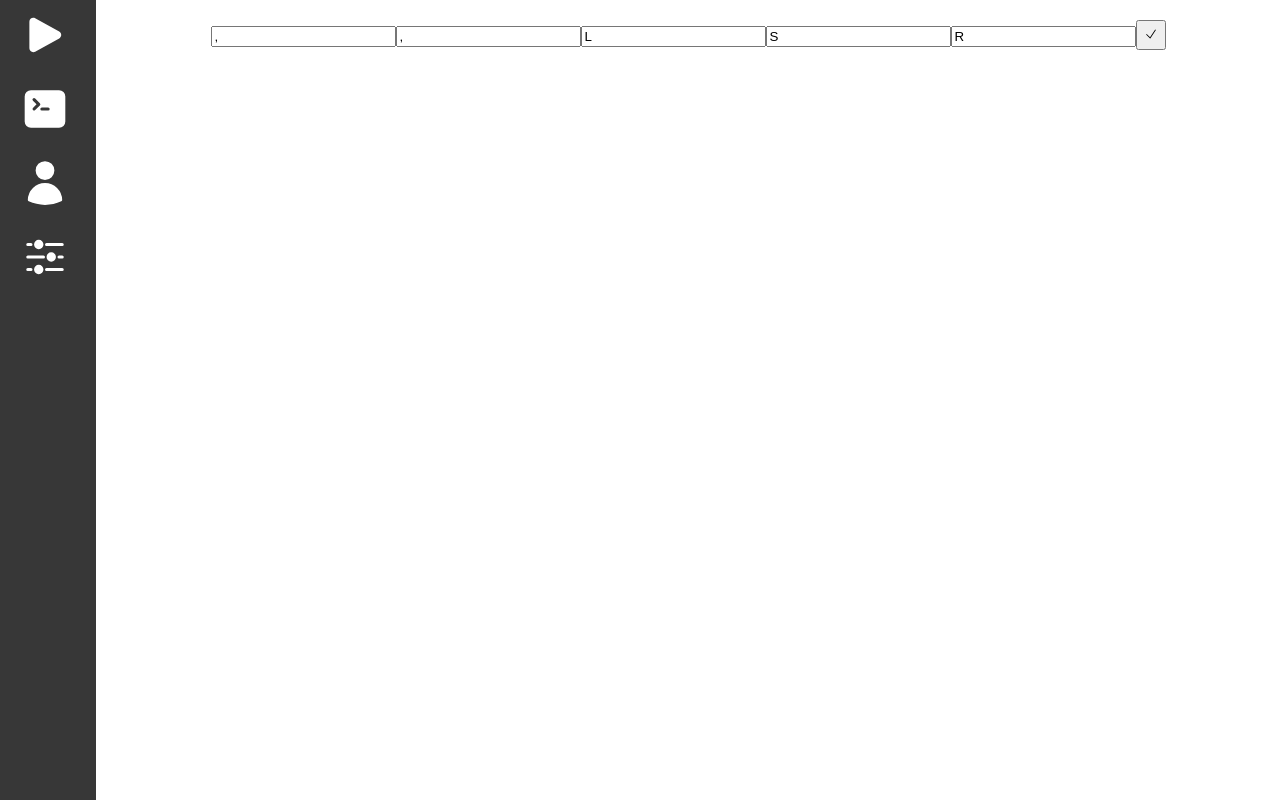
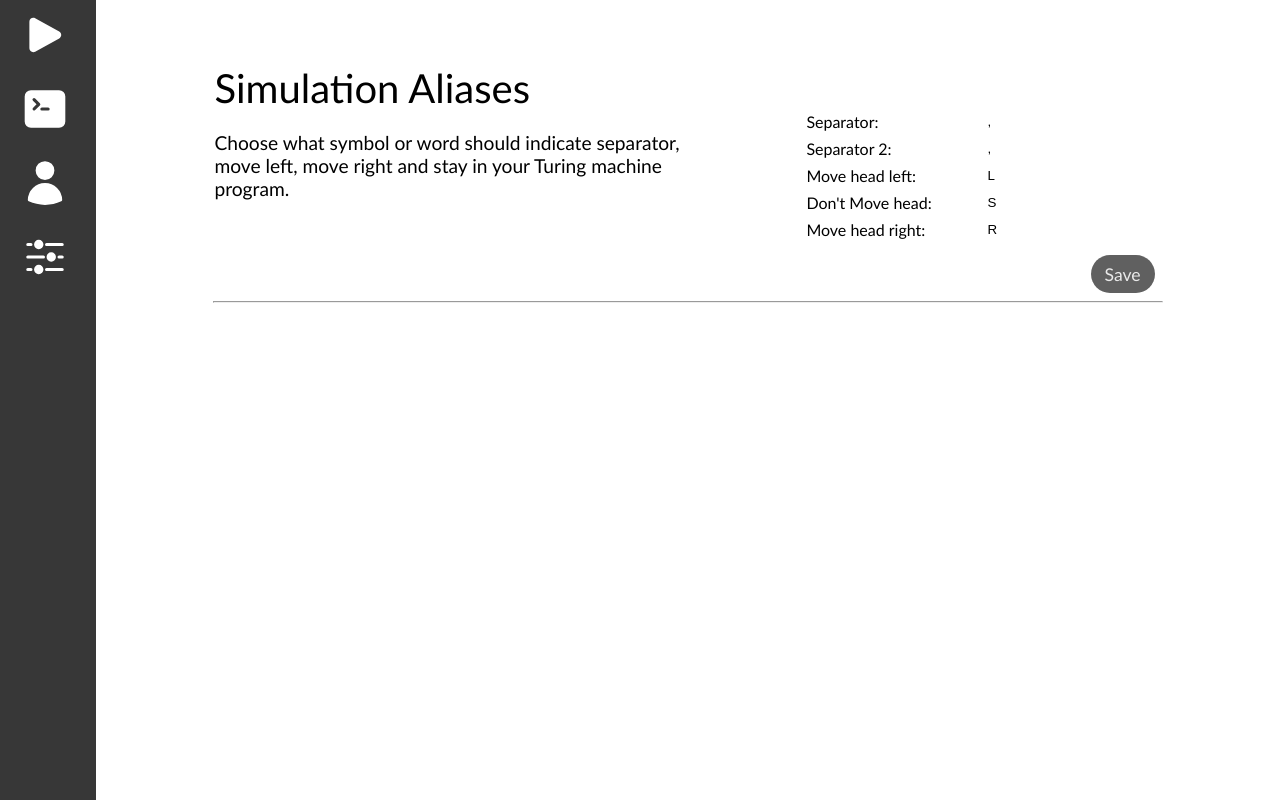
Before and after one commit to Haranana/Turing-Machine-Simulator-Frontend, a React (Vite) app: page /settings in a window 1280 px wide. Built offline with nearby package versions, Linux system fonts and the light colour scheme.

Commit message:
updated settings visuals

```diff
--- a/src/pages/SettingsPage.tsx
+++ b/src/pages/SettingsPage.tsx
@@ -4,10 +4,6 @@ import {useSimulationAliases} from '../features/SimulationAliases/simulationAlia
 import type {AliasesFields} from '../features/SimulationAliases/simulationAliases'
 import {CheckIcon} from "@heroicons/react/24/solid"
 import { useRef } from 'react';
-
-
-
-
 
 export default  function SettingsPage() {
 
@@ -36,6 +32,9 @@ export default  function SettingsPage() {
         let rightRefValue = rightRef.current?.value;
         rightRefValue = rightRefValue === undefined? right : rightRefValue as string;
 
+
+        sep2RefValue = sep1RefValue // ! currently API only accepts 1 separator, change when API is updated
+
         const newValues : AliasesFields = {
             sep1: sep1RefValue,
             sep2: sep2RefValue,
@@ -49,17 +48,44 @@ export default  function SettingsPage() {
         console.log(sep1);
     }
 
+    return(
+        <div>
+            <div className='settings-segment'>
+                <div className='settings-segment-text'>
+                    <p className='settings-segment-text-title'>Simulation Aliases</p>
+                    <p className='settings-segment-text-description'>Choose what symbol or word should indicate separator, move left, move right and stay in your Turing machine program.</p>
+                </div>
+                <div className='simulation-aliases'>
+                    <div className='settings-text-field-row'>
+                        <label className="settings-text-field-label" htmlFor='sep1-alias' >Separator:</label>
+                        <input ref={sep1Ref} className="settings-text-field sep1-text-field" type="text" name="sep1-alias" maxLength={10} id="sep1-alias" defaultValue={sep1}/>
+                    </div>
 
-    return(
-        <div className="page">
-            <div className='simulation-aliases'>
-                <input ref={sep1Ref} className="settings-text-field sep1-text-field" type="text" name="sep1-alias" id="sep1-alias" defaultValue={sep1}/>
-                <input ref={sep2Ref} className="settings-text-field sep2-text-field" type="text" name="sep2-alias" id="sep2-alias" defaultValue={sep2}/>
-                <input ref={leftRef} className="settings-text-field left-text-field" type="text" name="left-alias" id="left-alias" defaultValue={left}/>
-                <input ref={stayRef} className="settings-text-field stay-text-field" type="text" name="stay-alias" id="stay-alias" defaultValue={stay}/>
-                <input ref={rightRef} className="settings-text-field right-text-field" type="text" name="right-alias" id="right-alias" defaultValue={right}/>
-                <button className='save-simulation-aliases' onClick={saveSimulationAliases} ><CheckIcon></CheckIcon></button>
+                    <div className='settings-text-field-row'>
+                        <label className="settings-text-field-label" htmlFor='sep2-alias'>Separator 2:</label>
+                        <input ref={sep2Ref} className="settings-text-field sep2-text-field" type="text" name="sep2-alias" maxLength={10}  id="sep2-alias" defaultValue={sep2}/>
+                    </div>
+
+                    <div className='settings-text-field-row'>
+                        <label className="settings-text-field-label" htmlFor='left-alias'>Move head left:</label>
+                        <input ref={leftRef} className="settings-text-field left-text-field" type="text" name="left-alias" maxLength={10}  id="left-alias" defaultValue={left}/>
+
+                    </div>
+                    <div className='settings-text-field-row'>
+                        <label className="settings-text-field-label" htmlFor='stay-alias'>Don't Move head:</label>
+                        <input ref={stayRef} className="settings-text-field stay-text-field" type="text" name="stay-alias" maxLength={10}  id="stay-alias" defaultValue={stay}/>
+
+                    </div>
+                    <div className='settings-text-field-row'>
+                        <label className="settings-text-field-label" htmlFor='right-alias'>Move head right:</label>
+                        <input ref={rightRef} className="settings-text-field right-text-field" type="text" name="right-alias" maxLength={10}  id="right-alias" defaultValue={right}/>
+
+                    </div>
+                    <button className='save-simulation-aliases' onClick={saveSimulationAliases} >Save</button>
+                </div>
             </div>
+
+            <hr className='line-separator'></hr>
         </div>
     );
 }
--- a/src/pages/setting-page.css
+++ b/src/pages/setting-page.css
@@ -1,4 +1,76 @@
+.settings-segment{
+    display: flex;
+    flex-direction: row;
+    margin-top: 8vh;
+}
+
+.settings-segment-text{
+    padding-top: 0;
+    width: 40%;
+    margin-left: 10%;
+    margin-right: 10%;
+
+}
+
+.settings-segment-text-title{
+    font-family: var( --font-main);
+    font-size: 2.5rem;
+    margin: 0;
+}
+
+.settings-segment-text-description{
+    font-size: 1.2rem;
+    font-family: var( --font-main);
+}
+
+.simulation-aliases{
+    flex: 1;
+    margin-top: 5vh;
+
+    display: flex;
+    flex-direction: column;
+}
+
+.settings-text-field-row{
+    margin-top: 1vh;
+    display: flex;
+    flex-direction: row;
+    align-items: center;
+}
+
+.settings-text-field-label{
+    width: 14vw;
+    font-family: var( --font-main);
+}
+
+.settings-text-field{
+    flex: 1;
+    border: none;
+}
+
+.settings-text-field:focus-within{
+    outline: none;
+}
+
 .save-simulation-aliases{
-    width: 30px;
-    height: 30px;
+    margin-top: 2vh;
+    width:5vw;
+    height: 3vw;
+    margin-left: 60%;
+    border: none;
+    font-family: var( --font-main);
+    background-color: var( --color-primary-3);
+    color: var(--color-text-light);
+    cursor: pointer;
+    font-size: 1.1rem;
+    border-radius: 9999999px;
 }
+
+.save-simulation-aliases:hover{
+    background-color: var( --color-primary-1);
+}
+
+.line-separator{
+    color: black;
+    width: 80%;
+}
```
